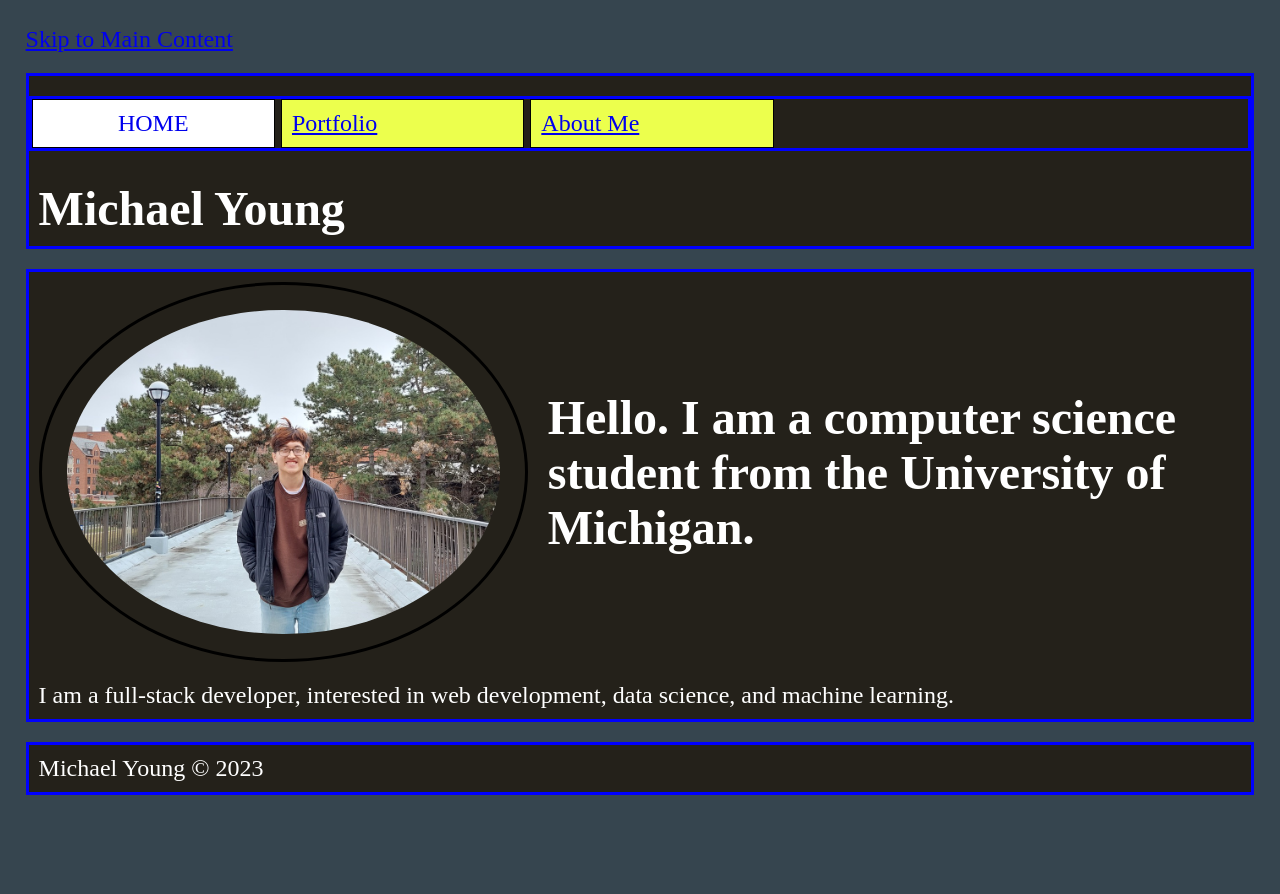
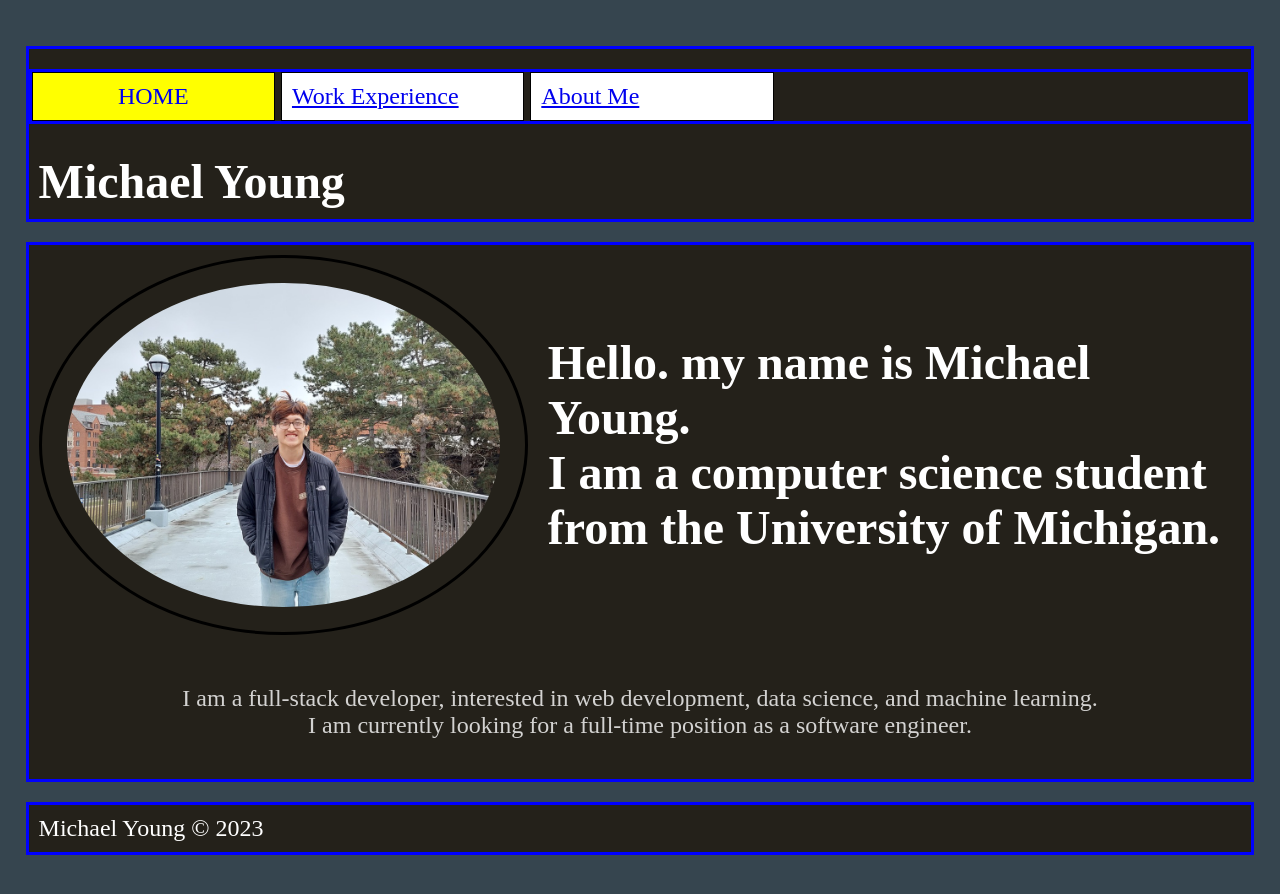
Before and after one commit to mlyoung25/si-portfolio, a plain HTML site: page index.html in a window 1280 px wide. Before the commit the page ends 841 px from the top, so only its background shows below. Drawn offline with Linux system fonts and the light colour scheme.

Commit message:
Animations and slight changes

```diff
--- a/css/style.css
+++ b/css/style.css
@@ -14,7 +14,7 @@ h1{
 }
 
 .active{
-	background: white;
+	background: yellow;
     text-transform: uppercase;
 	text-align: center;
 }
@@ -22,6 +22,24 @@ h1{
 .active a{
 	text-decoration: none;;
 }
+
+a.skip{
+    background: white;
+    left: 0;
+    padding: 6px;
+    position: absolute;
+    top: -40px;
+    -webkit-transition: top 1s ease-out;
+    transition: top 1s ease-out;
+    z-index: 1;
+  }
+
+  a.skip:focus{
+    top:20px;
+    color: black;
+    text-decoration-style: solid;
+  }
+
 
 /*Style the images*/
 img{
@@ -57,7 +75,7 @@ header, nav, main, footer{
 /*Change the styling for all of the list
 items in the nav section*/
 nav li{
-	background-color: #ECFF4D;
+	background-color: white;
 	padding:10px;
 	width:25%;
 	border:1px solid black;
@@ -78,7 +96,6 @@ a:visited{color:#0000FF}
 .container {
     display: flex;
     align-items: center;
-    justify-content: center;
 }
 
 .container img {
@@ -90,7 +107,7 @@ a:visited{color:#0000FF}
     display: grid;
     height: auto;
     width: auto;
-    grid-template-columns: 20% 20% 20% 20%;
+    grid-template-columns: 1fr 1fr 1fr 1fr;
     grid-column-gap: 1cm;
 }
 
@@ -100,12 +117,25 @@ a:visited{color:#0000FF}
     border-radius: 20px;
 }
 
+.Hello {
+    animation: fadeIn 3s;
+}
+
+.Hello2 {
+    animation: fadeIn 10s;
+    align-self: flex-end;
+}
+
+@keyframes fadeIn {
+    0% { opacity: 0; }
+    100% { opacity: 1; }
+  }
+
 @media screen and (min-width: 700px) {
     .about {
         display: grid;
-        height: auto;
-        width: auto;
-        grid-template-columns: 20% 20% 20% 20%;
+        width: 100%;
+        grid-template-columns: 1fr 1fr 1fr 1fr;
         grid-column-gap: 1cm;
     }
 }
--- a/index.html
+++ b/index.html
@@ -6,7 +6,7 @@
 	<link rel="icon" href="images/favicon.ico">
 	<link rel="stylesheet" href="css/html5reset.css">
 	<link rel="stylesheet" href="css/style.css">
-	<title>Family Page</title>
+	<title>Michael Young</title>
 </head>
 <body>
     <a class = "skip" href="#skip">Skip to Main Content</a>
@@ -14,7 +14,7 @@
 	  <nav>
 		<ul>
 			<li class="active"><a href = "index.html">Home</a></li>
-			<li> <a href = "portfolio.html">Portfolio</a></li>
+			<li> <a href = "portfolio.html">Work Experience</a></li>
 			<li><a href = "aboutme.html">About Me</a></li>
 		</ul>
 		</nav>
@@ -25,13 +25,17 @@
 	<main class="first" id="skip">
         <div class="container">
             <img class="headshot" src = "images/me.jpeg" width="1000" alt = "badlands">
-            <h2>
-                Hello. I am a computer science student from the University of Michigan.
+            <h2 class = "Hello">
+					Hello. my name is Michael Young.  </br>
+					I am a computer science student from the University of Michigan.
             </h2>
+
         </div>
-            <p>
+            <p style="text-align: center; margin: 30px;" class = "Hello2">
                 I am a full-stack developer, interested in web development, data science, and machine learning.
-            <p3>
+				</br>
+			I am currently looking for a full-time position as a software engineer.
+			</p>
 	</main>
 
 	<footer>
```
Also changed, not shown: aboutme.html (+12 -11 lines), portfolio.html (+2 -2 lines).
